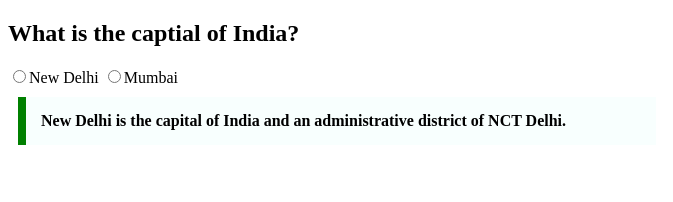
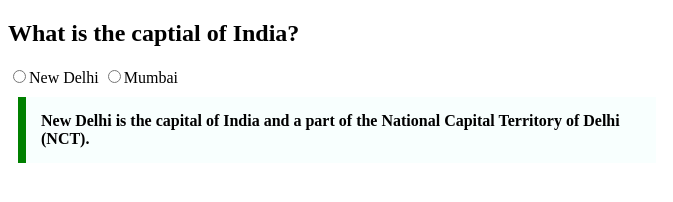
Before and after one commit to acciojob/trivia-624-urvashi, a website: page main.html in a window 1280 px wide. Shown: the whole page, without its empty margins (0-673 px from the left). Drawn offline with Linux system fonts and the light colour scheme.

Commit message:
created a submission

```diff
--- a/main.html
+++ b/main.html
@@ -16,7 +16,7 @@
     <input type = "radio" name = "capital" value = "mumbai">Mumbai
 
 	<!--- Requirement 3 Blockquote--->
-	<blockquote>New Delhi is the capital of India and an administrative district of NCT Delhi.
+	<blockquote>New Delhi is the capital of India and a part of the National Capital Territory of Delhi (NCT).
 	</blockquote>
 
     <script type="text/javascript" src="./script.js">
```
